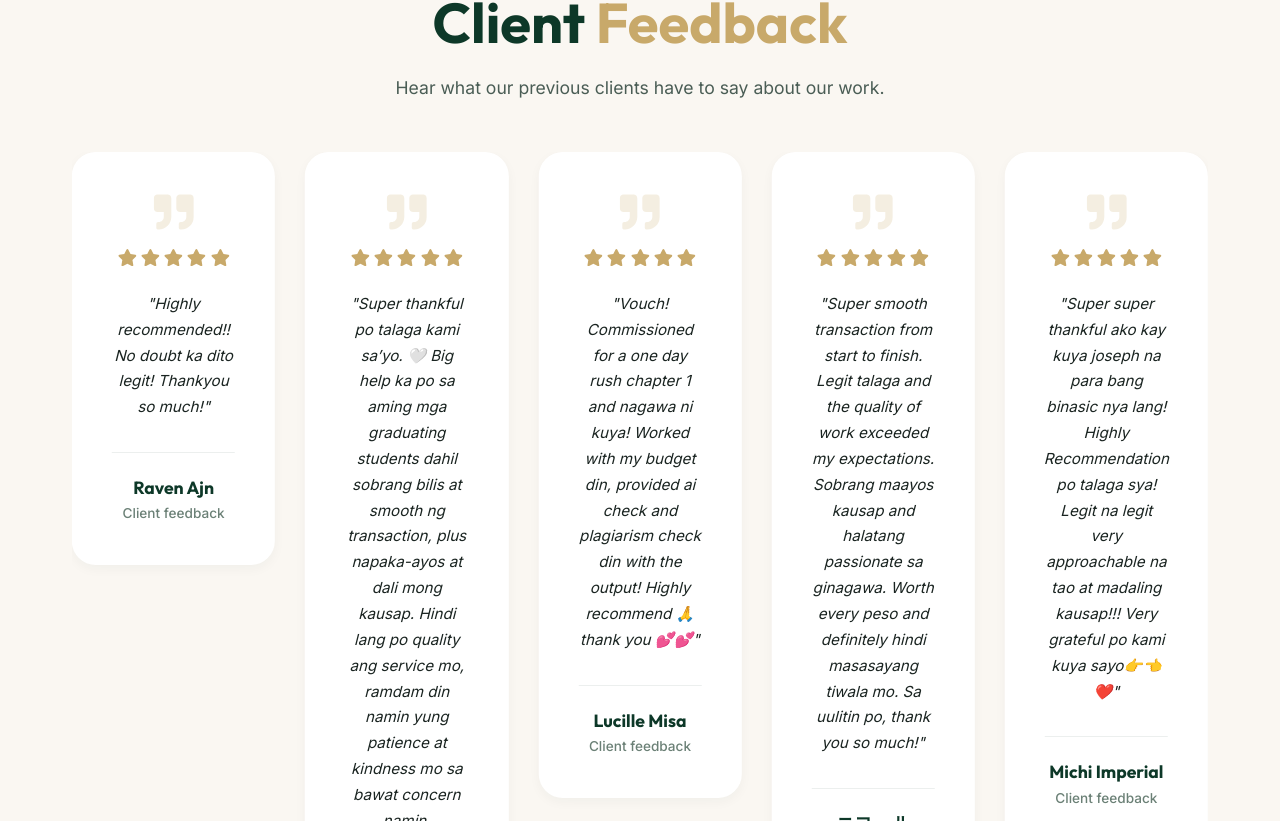
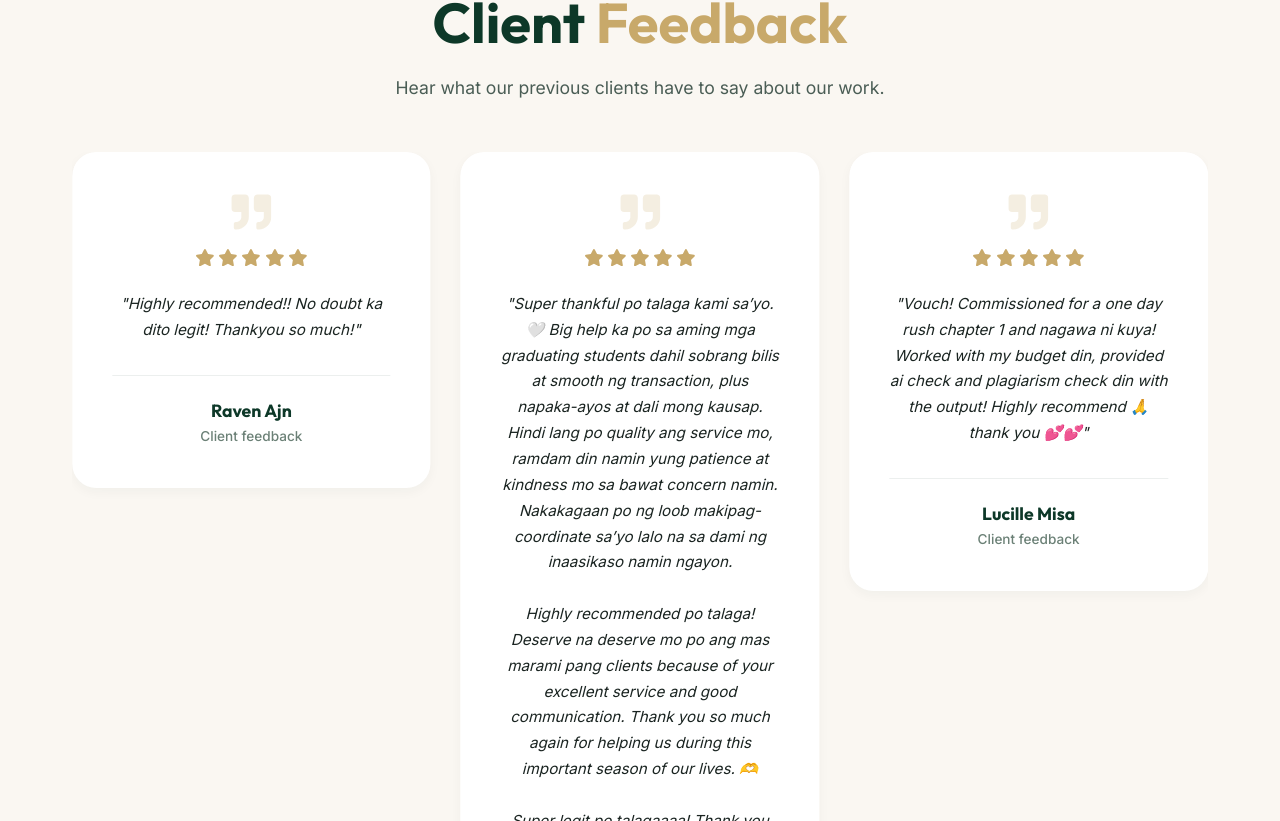
Before and after one commit to jblms00/jomich-academic-commissions, a React (Vite) app in the folder frontend/: page / in a window 1280 px wide. Shown: the part 3679-4500 px from the top of the page. Built offline with nearby package versions, Linux system fonts and the light colour scheme; no server answers; the database is empty.

Commit message:
chore: change swiper layout to 3 slides per view

```diff
--- a/frontend/src/components/public/Reviews.jsx
+++ b/frontend/src/components/public/Reviews.jsx
@@ -33,8 +33,8 @@ const Reviews = () => {
                             spaceBetween={30}
                             slidesPerView={1}
                             breakpoints={{
-                                768: { slidesPerView: 3 },
-                                1024: { slidesPerView: 5 }
+                                768: { slidesPerView: 2 },
+                                1024: { slidesPerView: 3 }
                             }}
                             autoplay={{ delay: 4000, disableOnInteraction: false }}
                             pagination={{ clickable: true }}
```
